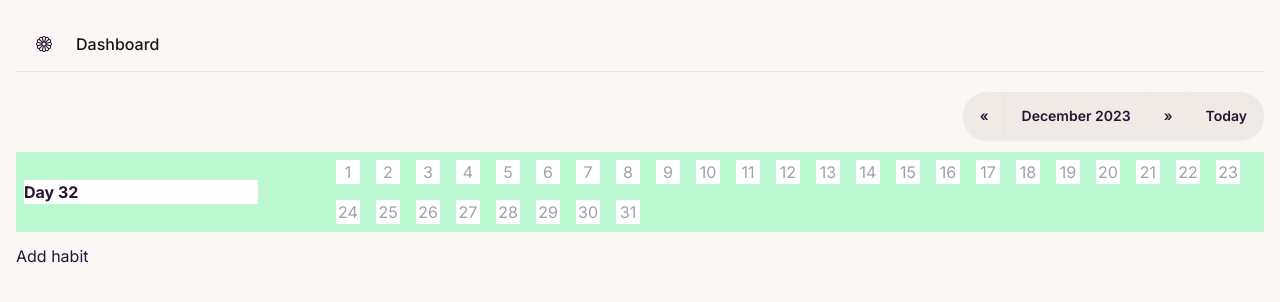
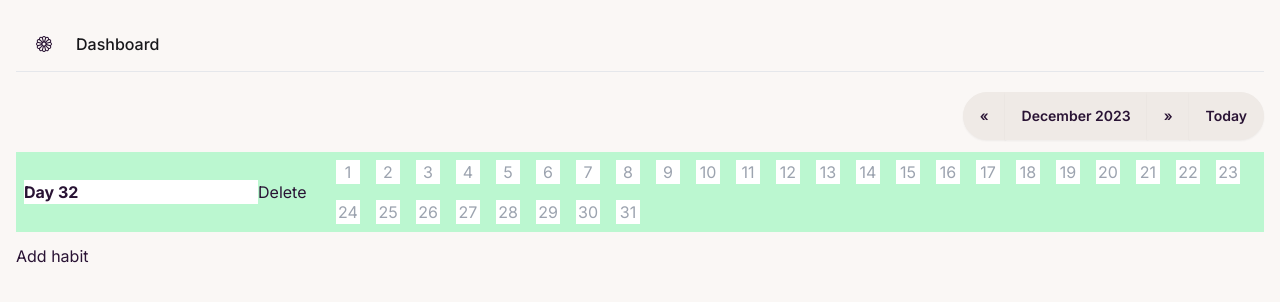
Before and after one commit to baradev/my-habit-tracker, a Next.js app: page / in a window 1280 px wide. Both pictures are taken after a click on the button "Add habit". Shown: the top 302 px of the page. Built offline with nearby package versions, Linux system fonts and the light colour scheme.

Commit message:
add delete button

```diff
--- a/app/HabitLine.tsx
+++ b/app/HabitLine.tsx
@@ -9,6 +9,7 @@ interface HabitLineProps {
   currentMonth: dayjs.Dayjs
   checkedRecords: IRecord[]
   addRecordForSelectedDay: (habitId: string, date: string) => void
+  onDeleteHabit: () => void
 }
 
 const HabitLine: React.FC<HabitLineProps> = ({
@@ -17,6 +18,7 @@ const HabitLine: React.FC<HabitLineProps> = ({
   currentMonth,
   checkedRecords,
   addRecordForSelectedDay,
+  onDeleteHabit,
 }) => {
   const daysInMonth = currentMonth.daysInMonth()
 
@@ -32,13 +34,16 @@ const HabitLine: React.FC<HabitLineProps> = ({
     setHabitName(event.target.value)
   }
 
+  const handleDeleteClick = () => {
+    onDeleteHabit()
+  }
+
   const handleSquareClick = (day: number) => {
     const date = currentMonth.date(day).format('YYYY-MM-DD')
     const habitId = habit.id
 
     addRecordForSelectedDay(habitId, date)
   }
-
   // Step 3: Update local storage when habit name changes or component unmounts
   useEffect(() => {
     localStorage.setItem(`habitName-${habit.id}`, habitName)
@@ -60,6 +65,7 @@ const HabitLine: React.FC<HabitLineProps> = ({
           {/* Step 2: Update habit name */}
           <input type="text" value={habitName} onChange={handleNameChange} />
         </h2>
+        <button onClick={handleDeleteClick}>Delete</button>
       </div>
       <div className="w-full md:w-1/2 lg:w-2/3 xl:w-3/4">
         <div className="flex flex-wrap justify-start">
--- a/app/page.tsx
+++ b/app/page.tsx
@@ -96,6 +96,24 @@ export default function Home() {
     })
   }
 
+  const deleteHabit = (habitId: string) => {
+    // Filter out the habit to be deleted from the habitList
+    const updatedHabitList = habitList.filter((habit) => habit.id !== habitId)
+
+    // Update the habit list in state
+    setHabitList(updatedHabitList)
+
+    // Update localStorage with the updated habit list
+    localStorage.setItem('habitData', JSON.stringify(updatedHabitList))
+
+    // Optionally, you can also delete associated records if needed
+    const updatedRecordData = recordData.filter(
+      (record) => record.habitId !== habitId
+    )
+    setRecordData(updatedRecordData)
+    localStorage.setItem('recordData', JSON.stringify(updatedRecordData))
+  }
+
   const addRecordForSelectedDay = (habitId: string, date: string) => {
     const existingRecordIndex = recordData.findIndex(
       (record) => record.habitId === habitId && record.date === date
@@ -159,6 +177,7 @@ export default function Home() {
               currentMonth={currentMonth}
               checkedRecords={checkedRecords}
               addRecordForSelectedDay={addRecordForSelectedDay}
+              onDeleteHabit={() => deleteHabit(habit.id)}
             />
           )
         })}
```
